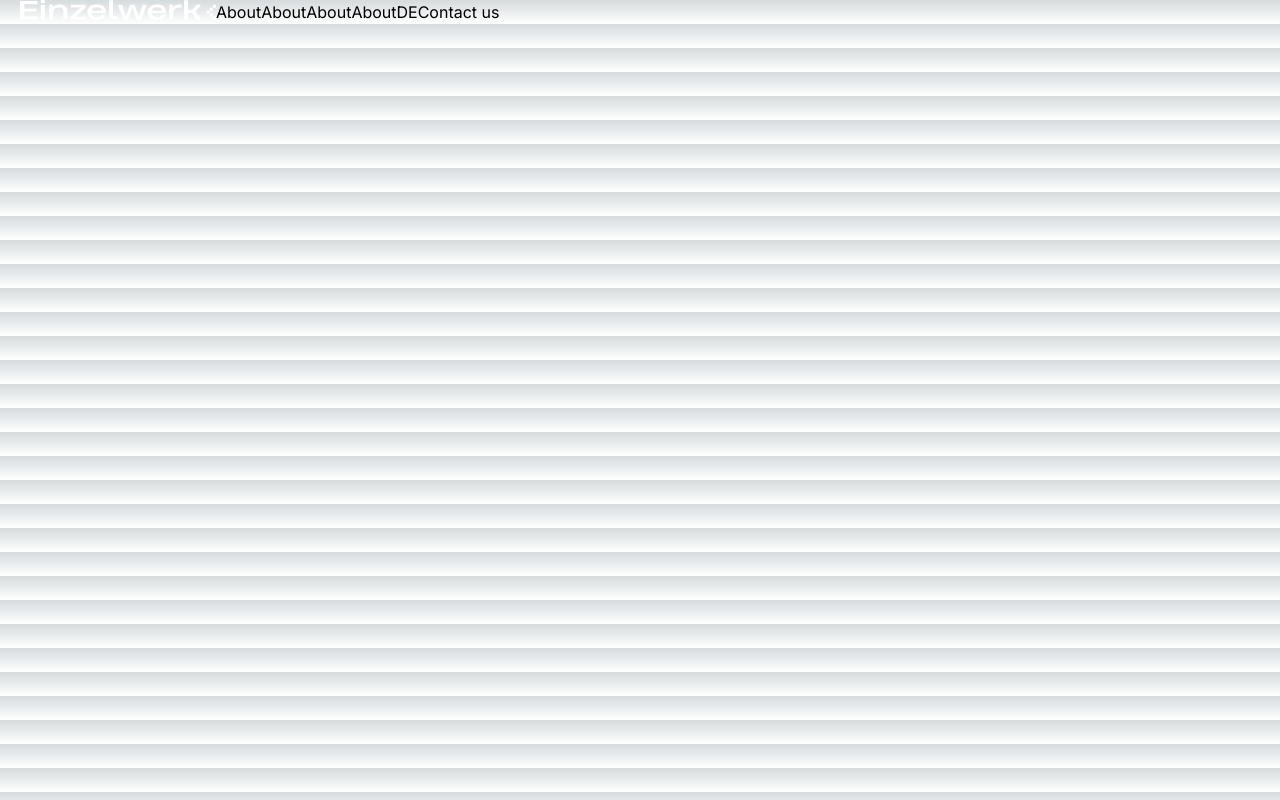
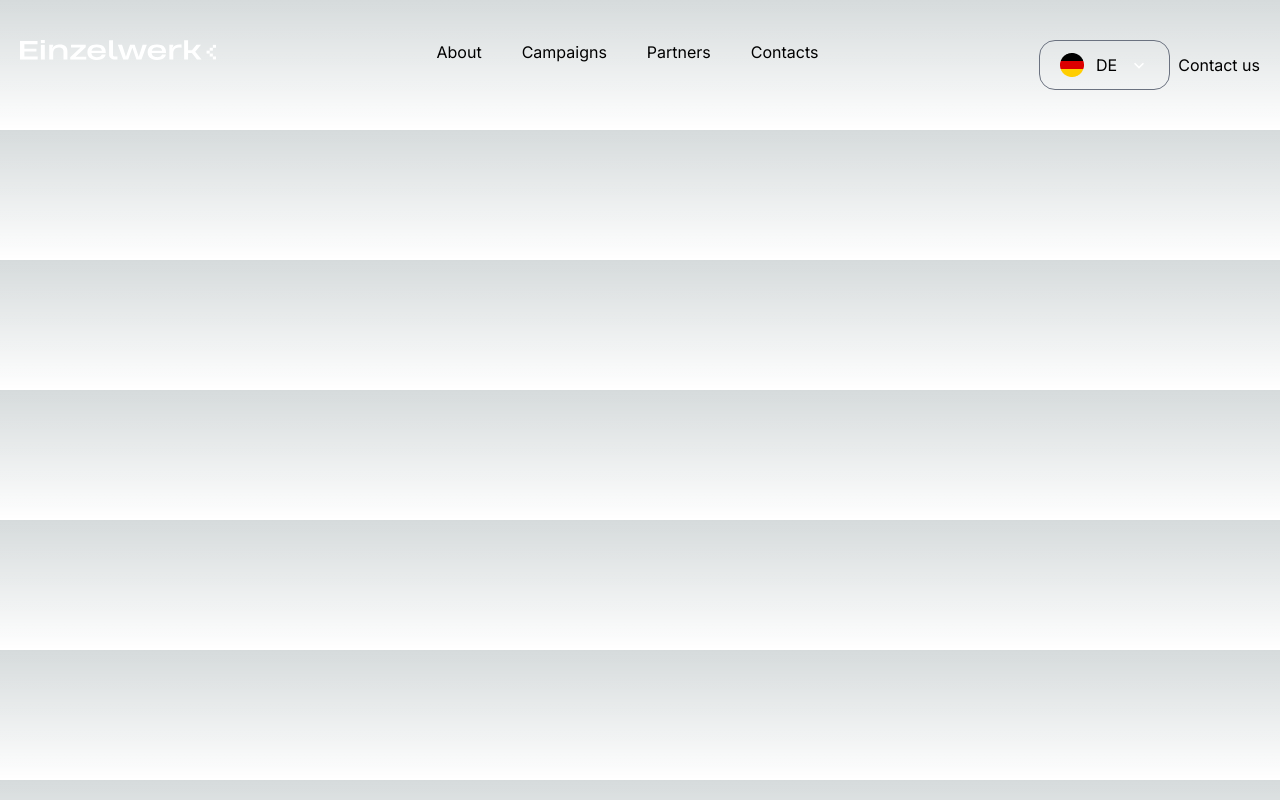
Before and after one commit to NursultanFront/einzelwerk-test, a Next.js app: page / in a window 1280 px wide. Built offline with nearby package versions, Linux system fonts and the light colour scheme.

Commit message:
feat: customize header

```diff
--- a/src/app/page.tsx
+++ b/src/app/page.tsx
@@ -1,4 +1,4 @@
-import Header from "@/components/Header";
+import Header from "@/components/Header/Header";
 import Image from "next/image";
 
 export default function Home() {
--- /dev/null
+++ b/src/assets/Arrow.tsx
@@ -0,0 +1,27 @@
+import React from "react";
+
+type Props = {
+  className: string;
+};
+
+const ArrowIcon = (props: Props) => {
+  const { className } = props;
+
+  return (
+    <svg
+      width="20"
+      height="20"
+      viewBox="0 0 20 20"
+      fill="none"
+      xmlns="http://www.w3.org/2000/svg"
+      className={className}
+    >
+      <path
+        d="M10 13.8334L5 8.83341L6.16667 7.66675L10 11.5001L13.8333 7.66675L15 8.83341L10 13.8334Z"
+        fill="white"
+      />
+    </svg>
+  );
+};
+
+export default ArrowIcon;
--- a/src/components/Header.tsx
+++ /dev/null
@@ -1,39 +0,0 @@
-import React from "react";
-import Logo from "@/assets/header/Logo";
-import Link from "next/link";
-import LangChoice from "./langChoice/LangChoice";
-import { Button } from "./ui/Buttons/Button";
-
-const Header = () => {
-  return (
-    <header>
-      <div className="flex">
-        <Link href="/">
-          <Logo />
-        </Link>
-        <nav className="flex">
-          <ul className="flex">
-            <li>
-              <Link href="#">About</Link>
-            </li>
-            <li>
-              <Link href="#">About</Link>
-            </li>
-            <li>
-              <Link href="#">About</Link>
-            </li>
-            <li>
-              <Link href="#">About</Link>
-            </li>
-          </ul>
-        </nav>
-        <div className="flex">
-          <LangChoice />
-          <Button>Contact us</Button>
-        </div>
-      </div>
-    </header>
-  );
-};
-
-export default Header;
--- /dev/null
+++ b/src/components/Header/Header.tsx
@@ -0,0 +1,50 @@
+import React from "react";
+import Logo from "@/assets/header/Logo";
+import Link from "next/link";
+import LangChoice from "../langChoice/LangChoice";
+import { Button } from "../ui/Buttons/Button";
+
+const Header = () => {
+  const navLinks = [
+    {
+      text: "About",
+      link: "#",
+    },
+    {
+      text: "Campaigns",
+      link: "#",
+    },
+    {
+      text: "Partners",
+      link: "#",
+    },
+    {
+      text: "Contacts",
+      link: "#",
+    },
+  ];
+  return (
+    <header>
+      <div className="flex justify-between py-10">
+        <Link href="/">
+          <Logo />
+        </Link>
+        <nav className="flex">
+          <ul className="flex gap-10">
+            {navLinks.map((item) => (
+              <li key={item.text}>
+                <Link href={item.link}>{item.text}</Link>
+              </li>
+            ))}
+          </ul>
+        </nav>
+        <div className="flex gap-2">
+          <LangChoice />
+          <Button>Contact us</Button>
+        </div>
+      </div>
+    </header>
+  );
+};
+
+export default Header;
--- a/src/components/langChoice/LangChoice.tsx
+++ b/src/components/langChoice/LangChoice.tsx
@@ -1,13 +1,16 @@
 "use client";
 import React, { useEffect, useState } from "react";
+import Image from "next/image";
+
 import { Button } from "../ui/Buttons/Button";
 import cn from "clsx";
 
 import { LangOptions, Lang } from "./types";
+import ArrowIcon from "@/assets/Arrow";
 
 const langs: LangOptions[] = [
-  { name: "Deutch", short: Lang.DE, image: "" },
-  { name: "English", short: Lang.ENG, image: "" },
+  { name: "Deutch", short: Lang.DE, image: "/img/germany.png" },
+  { name: "English", short: Lang.ENG, image: "/img/england.png" },
 ];
 
 const initialLang = () => {
@@ -16,44 +19,50 @@ const initialLang = () => {
     const langIndex = Number(JSON.parse(storedLang));
 
     if (langIndex >= 0 && langIndex < langs.length) {
-      return langs[langIndex].short;
+      return {
+        ...langs[langIndex],
+      };
     }
   }
-  return Lang.DE;
+  return langs[0];
 };
 
 const LangChoice = () => {
   const [langChoose, setLangChoose] = useState<boolean>(true);
-  const [lang, setLang] = useState<Lang>(initialLang);
+  const [lang, setLang] = useState<LangOptions>(initialLang);
 
   const changeLang = (num: number) => {
-    setLang(langs[num].short);
+    setLang(langs[num]);
     setLangChoose(true);
     localStorage.setItem("lang", JSON.stringify(num));
   };
 
   useEffect(() => {
-    const num = Number(localStorage.getItem("lang"));
+    const num = localStorage.getItem("lang");
     if (num) {
-      setLang(langs[num].short);
+      const key = Number(num);
+      setLang(langs[key]);
     }
   }, []);
 
   return (
-    <div className="relative">
+    <div className="relative ">
       <Button
-        className="flex gap-1 items-center"
+        className="flex gap-3 items-center py-3 px-5 border border-gray-500 rounded-2xl"
         onClick={() => {
           setLangChoose(!langChoose);
         }}
       >
-        <div>{lang}</div>
+        <Image src={lang.image} alt="Country flag" width={24} height={24} />
+        <div>{lang.short}</div>
+        <ArrowIcon className={cn({ "rotate-180": !langChoose })} />
       </Button>
 
       <div
         className={cn(
           "absolute",
-          "z-10",
+          "top-14",
+          "z-1",
           "rounded-lg",
           "border-[1px]",
           "bg-white",
@@ -66,13 +75,19 @@ const LangChoice = () => {
         <ul className="flex flex-col">
           {langs.map((item, i) => (
             <li
-              className="py-3 px-5 text-black cursor-pointer hover:bg-[#F2F2F2]"
+              className="py-3 px-5 flex gap-3 w-max border border-gray-100  bg-white cursor-pointer hover:bg-gray-100"
               key={item.short}
               onClick={() => {
                 changeLang(i);
               }}
             >
-              {item.name}
+              <Image
+                src={item.image}
+                alt="Country flag"
+                width={24}
+                height={24}
+              />
+              <div className="text-gray-950"> {item.name}</div>
             </li>
           ))}
         </ul>
--- a/tailwind.config.ts
+++ b/tailwind.config.ts
@@ -20,6 +20,14 @@ const config: Config = {
       "6xl": ["4rem", "4.5rem"],
       "7xl": ["5.625rem", "6rem"],
     },
+    borderColor: {
+      "gray-100": "#F3F4F6",
+      "gray-200": "#E5E7EB",
+      "gray-400": "#9CA3AF",
+      "gray-500": "#6B7280",
+      "gray-700": "#374151",
+      "blue-500": "#6366F1",
+    },
     extend: {
       colors: {
         white: "#fff",
@@ -35,6 +43,9 @@ const config: Config = {
         "blue-500": "#6366F1",
         "blue-600": "#4F46E5",
       },
+      backgroundColor: {
+        "gray-100": "#F3F4F6",
+      },
     },
   },
   plugins: [],
```
Also changed, not shown: public/svg/arrow.svg (added).
